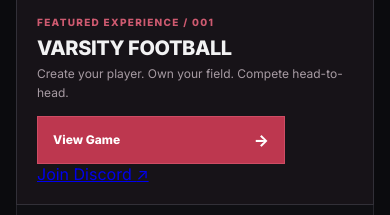
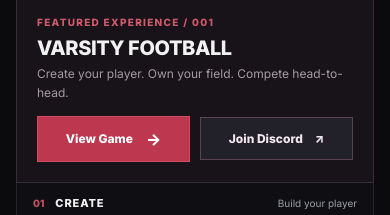
Before and after one commit to englewoodchicago1-ship-it/varsity-studios, a plain HTML site: page index.html in a window 390 px wide. Shown: the part 608-823 px from the top of the page. Drawn offline with nearby package versions, Linux system fonts and the light colour scheme.

Commit message:
Style square-edged Discord community buttons on public football pages

```diff
--- a/v11-games.css
+++ b/v11-games.css
@@ -293,3 +293,73 @@ body:not(.public-home) #publicGamesView { display: none !important; }
 @media (prefers-reduced-motion: reduce) {
   #publicGamesView button, #publicGamesView a { transition: none; }
 }
+
+/* Varsity Football community links — v1.1.2 */
+#publicGamesView .vg-stage-actions,
+#publicGamesView .vg-detail-actions {
+  display: flex;
+  align-items: center;
+  flex-wrap: wrap;
+  gap: 10px;
+}
+#publicGamesView .vg-stage-actions {
+  flex: 0 0 auto;
+  justify-content: flex-end;
+}
+#publicGamesView .vg-discord-link {
+  display: inline-flex;
+  align-items: center;
+  justify-content: center;
+  gap: 12px;
+  padding: 12px 15px;
+  min-height: 43px;
+  color: #f2e7ed;
+  font-size: 12px;
+  font-weight: 800;
+  text-decoration: none;
+  background: #222028;
+  border: 1px solid #57444f;
+  border-radius: 0 !important;
+  white-space: nowrap;
+}
+#publicGamesView .vg-discord-link:hover {
+  background: #362531;
+  border-color: #bf718c;
+  color: #fff;
+}
+#publicGamesView .vg-stage-actions .vg-stage-button {
+  min-height: 43px;
+}
+#publicGamesView .vg-detail-actions {
+  justify-content: flex-start;
+  margin-top: 27px;
+}
+#publicGamesView .vg-detail-actions .vg-primary-link {
+  min-height: 43px;
+}
+@media (max-width: 1110px) {
+  #publicGamesView .vg-stage-caption {
+    flex-wrap: wrap;
+  }
+  #publicGamesView .vg-stage-actions {
+    flex-wrap: wrap;
+    justify-content: flex-start;
+  }
+}
+@media (max-width: 680px) {
+  #publicGamesView .vg-stage-actions {
+    width: 100%;
+    display: grid;
+    grid-template-columns: repeat(2, minmax(0, 1fr));
+  }
+  #publicGamesView .vg-stage-actions .vg-stage-button,
+  #publicGamesView .vg-stage-actions .vg-discord-link {
+    width: 100%;
+    min-width: 0;
+    padding: 12px 10px;
+    justify-content: center;
+  }
+}
+@media (max-width: 380px) {
+  #publicGamesView .vg-stage-actions { grid-template-columns: 1fr; }
+}
```
